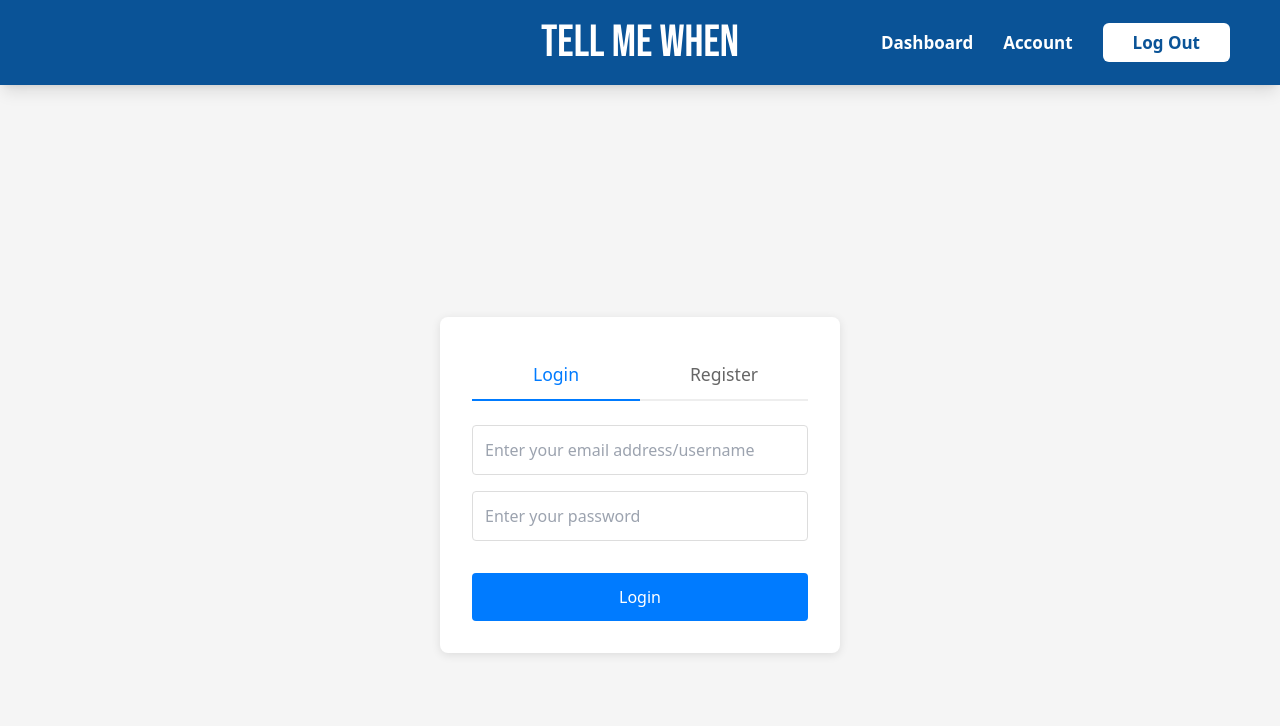
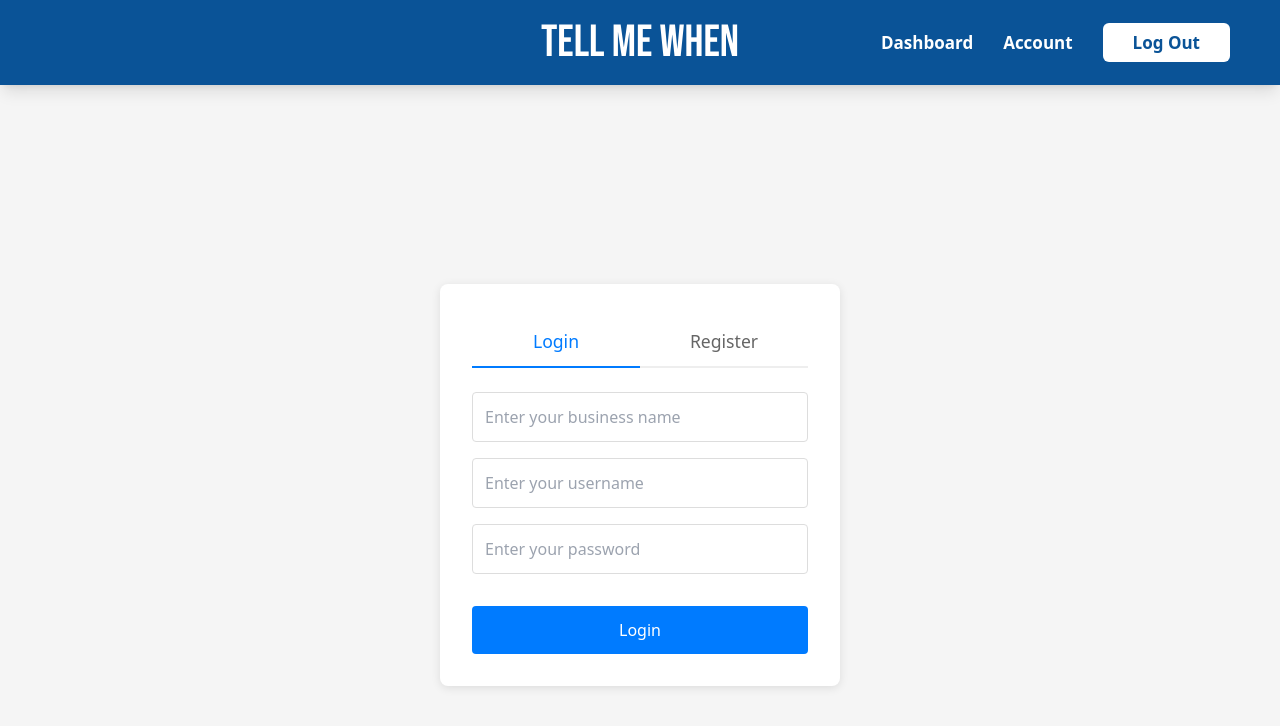
Before and after one commit to HufsaHaq/tellmewhen, a Next.js app in the folder tellmewhen/: page /auth in a window 1280 px wide. Shown: the top 726 px of the page. Built offline with nearby package versions, Linux system fonts and the light colour scheme.

Commit message:
Refactoring login and register form to also include the business names

```diff
--- a/tellmewhen/package.json
+++ b/tellmewhen/package.json
@@ -13,7 +13,8 @@
     "@emotion/styled": "^11.14.0",
     "@mui/icons-material": "^6.3.0",
     "@mui/joy": "^5.0.0-beta.51",
-    "motion": "^12.4.1",
+    "framer-motion": "^12.4.2",
+    "motion": "^12.4.2",
     "next": "^15.1.6",
     "react": "^19.0.0",
     "react-dom": "^19.0.0"
--- a/tellmewhen/src/app/auth/page.jsx
+++ b/tellmewhen/src/app/auth/page.jsx
@@ -4,7 +4,7 @@ import React, { useState } from 'react';
 const AuthPage = () => {
     const [activeTab, setActiveTab] = useState('login');
     const [email, setEmail] = useState('');
-    const [businessId, setBusinessId] = useState('');
+    const [businessName, setBusinessName] = useState('');
     const [password, setPassword] = useState('');
     const [confirmPassword, setConfirmPassword] = useState('');
     const [errorMessage, setErrorMessage] = useState('');
@@ -102,20 +102,32 @@ const AuthPage = () => {
                         </div>
                     )}
 
+                    {activeTab == 'login' && (
+                        <input
+                            type="text"
+                            placeholder="Enter your business name"
+                            value={businessName}
+                            onChange={(e) => setBusinessName(e.target.value)}
+                            style={styles.input}
+                            required
+                        />
+                    )}
+
                     <input
                         type="email"
-                        placeholder="Enter your email address/username"
+                        placeholder="Enter your username"
                         style={styles.input}
                         value={email}
                         onChange={(e) => setEmail(e.target.value)}
                         required
                     />
+
                     {activeTab == 'register' && (
                         <input
                             type="text"
-                            placeholder="Enter your business ID"
-                            value={businessId}
-                            onChange={(e) => setBusinessId(e.target.value)}
+                            placeholder="Enter your business name"
+                            value={businessName}
+                            onChange={(e) => setBusinessName(e.target.value)}
                             style={styles.input}
                             required
                         />
```
Also changed, not shown: 1 other file (tests, documents, lock files or other folders).
